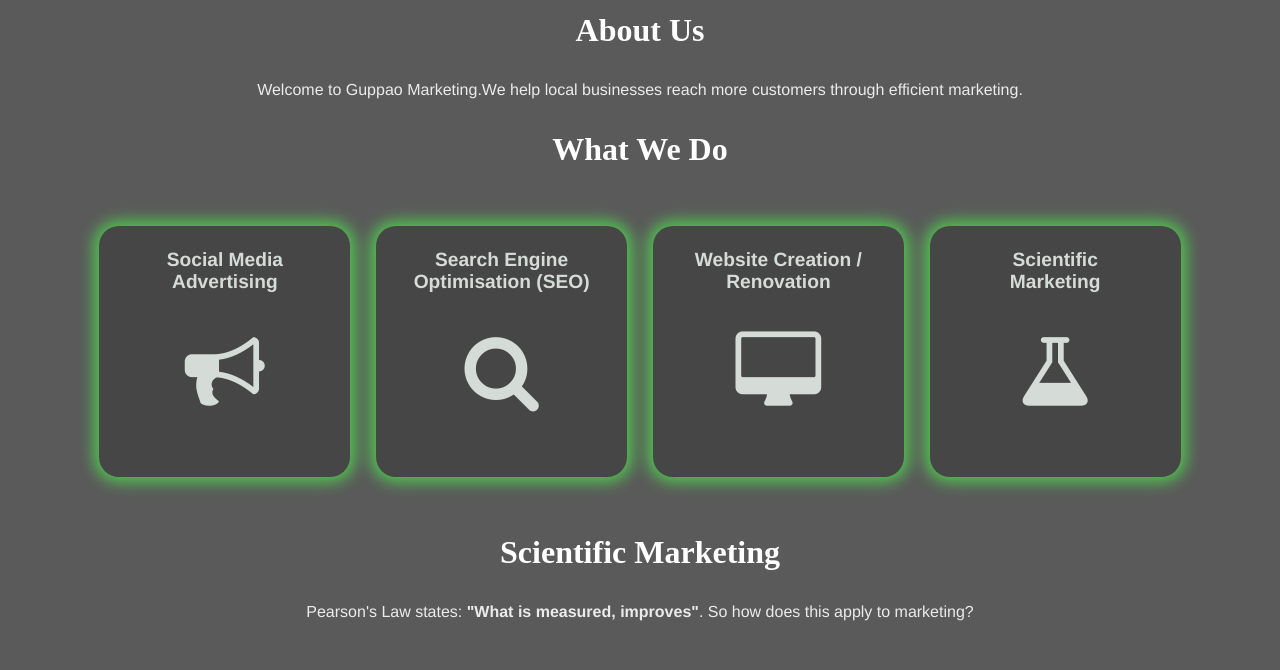
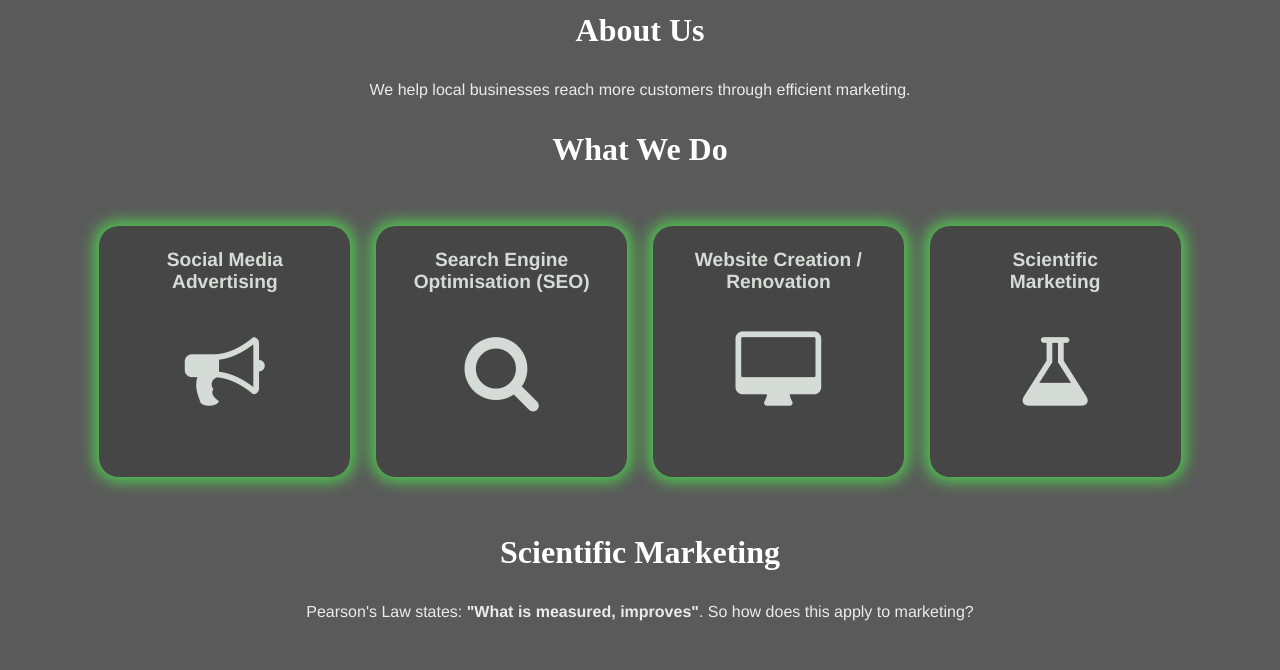
Before and after one commit to AGuppao/aguppao.github.io, a plain HTML site: page pages/about/about.html in a window 1280 px wide. Shown: the part 122-792 px from the top of the page. Drawn offline with Linux system fonts and the light colour scheme.

Commit message:
Update about.html

```diff
--- a/pages/about/about.html
+++ b/pages/about/about.html
@@ -39,7 +39,7 @@
     <div id="content-container">
         <div id="block-1">
             <h3>About Us</h3>
-            <p>Welcome to Guppao Marketing.We help local businesses reach more customers through efficient marketing.</p>
+            <p>We help local businesses reach more customers through efficient marketing.</p>
         </div>
 
         <div id="block-2">
```
